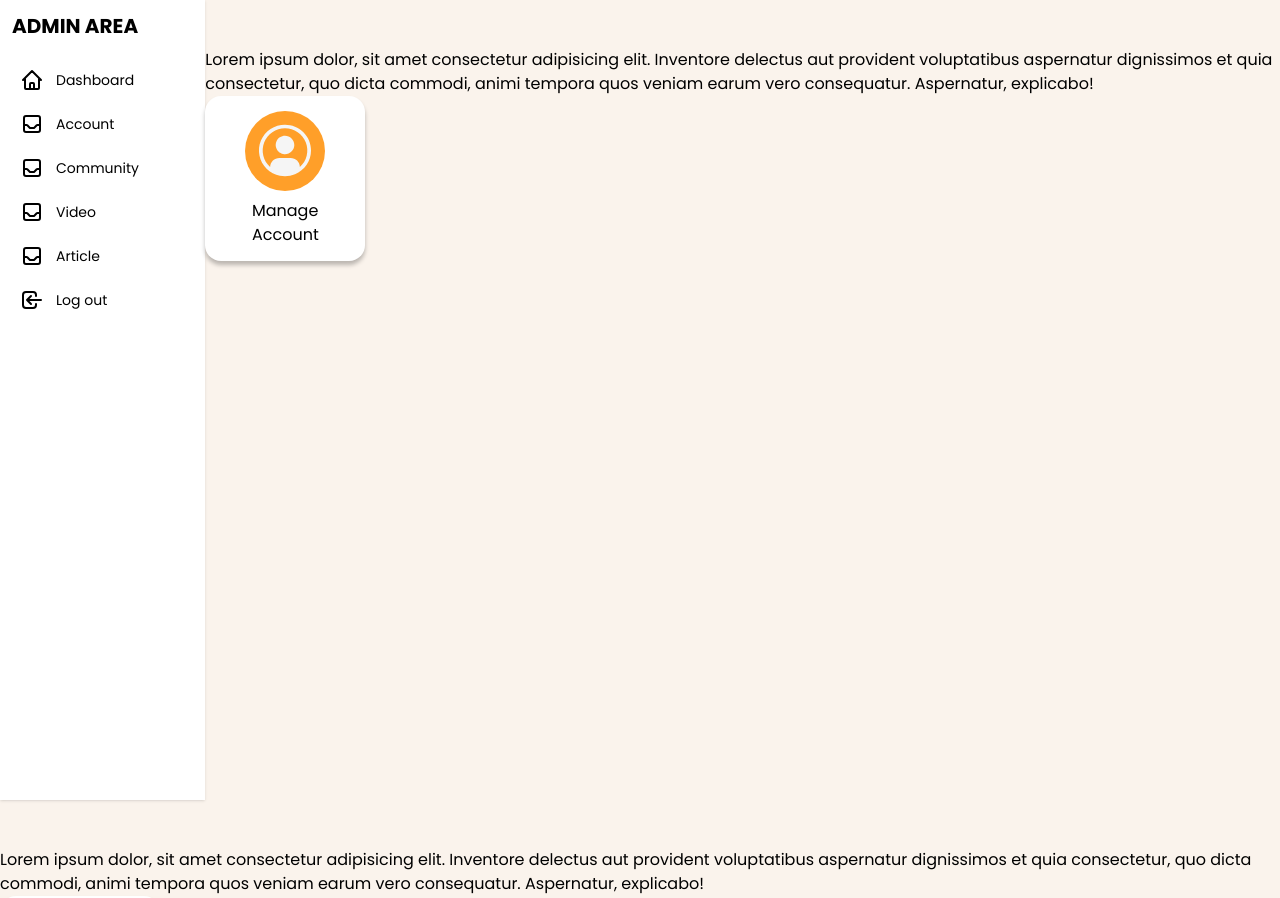
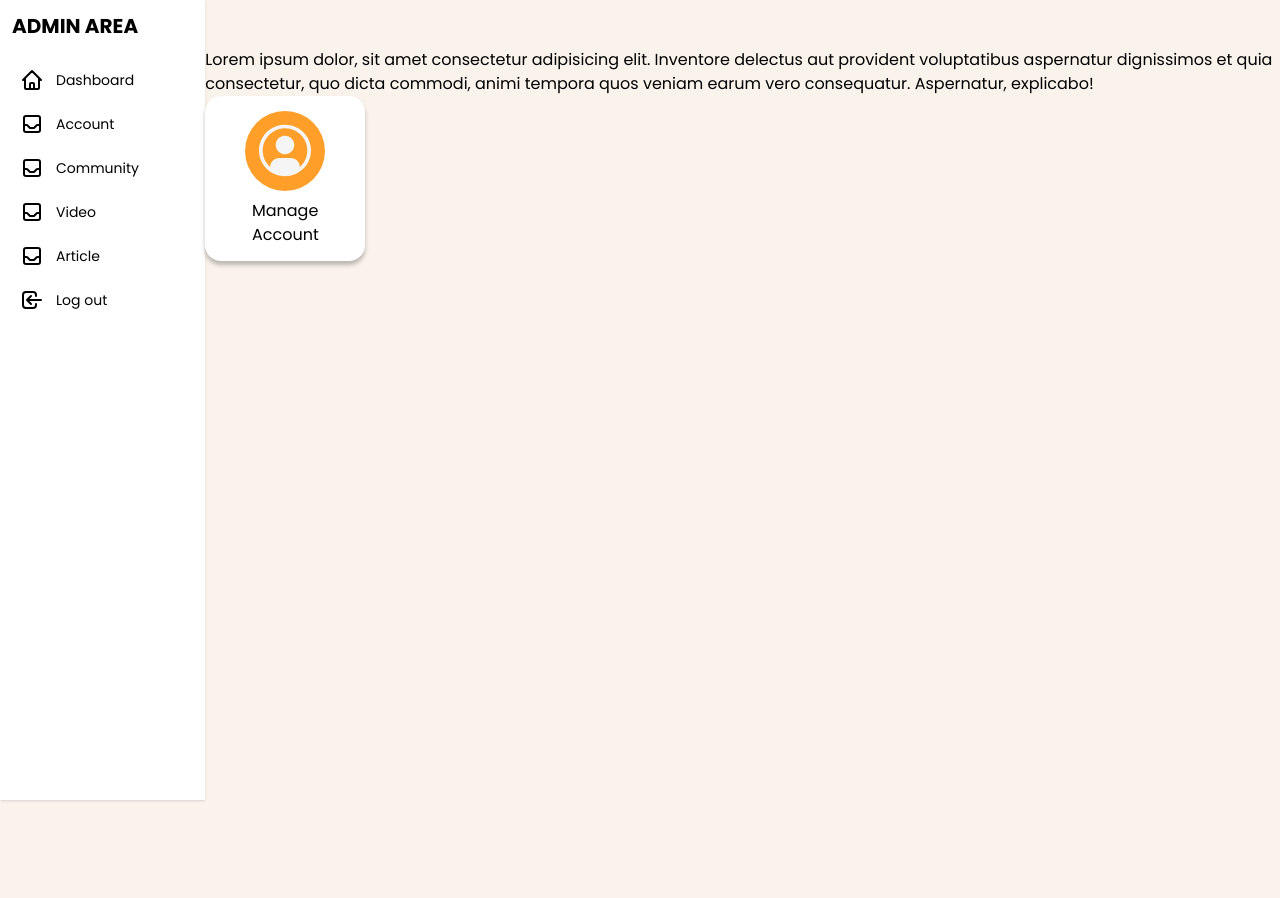
Before and after one commit to JeremiaSihombing/MassiveChallenge, a React (Vite) app: page /dashboard in a window 1280 px wide. Shown: the top 898 px of the page. After the commit the page ends 848 px from the top, so only its background shows below. Built offline with nearby package versions, Linux system fonts and the light colour scheme.

Commit message:
change outlet to sidebar

```diff
--- a/src/layouts/AdminLayout.jsx
+++ b/src/layouts/AdminLayout.jsx
@@ -5,10 +5,9 @@ import Sidebar from '../components/Sidebar'
 
 const AdminLayout = () => {
   return (
-    <>
+    <React.Fragment className='flex'>
       <Sidebar />
-      <Outlet />
-    </>
+    </React.Fragment>
   )
 }
 
```
